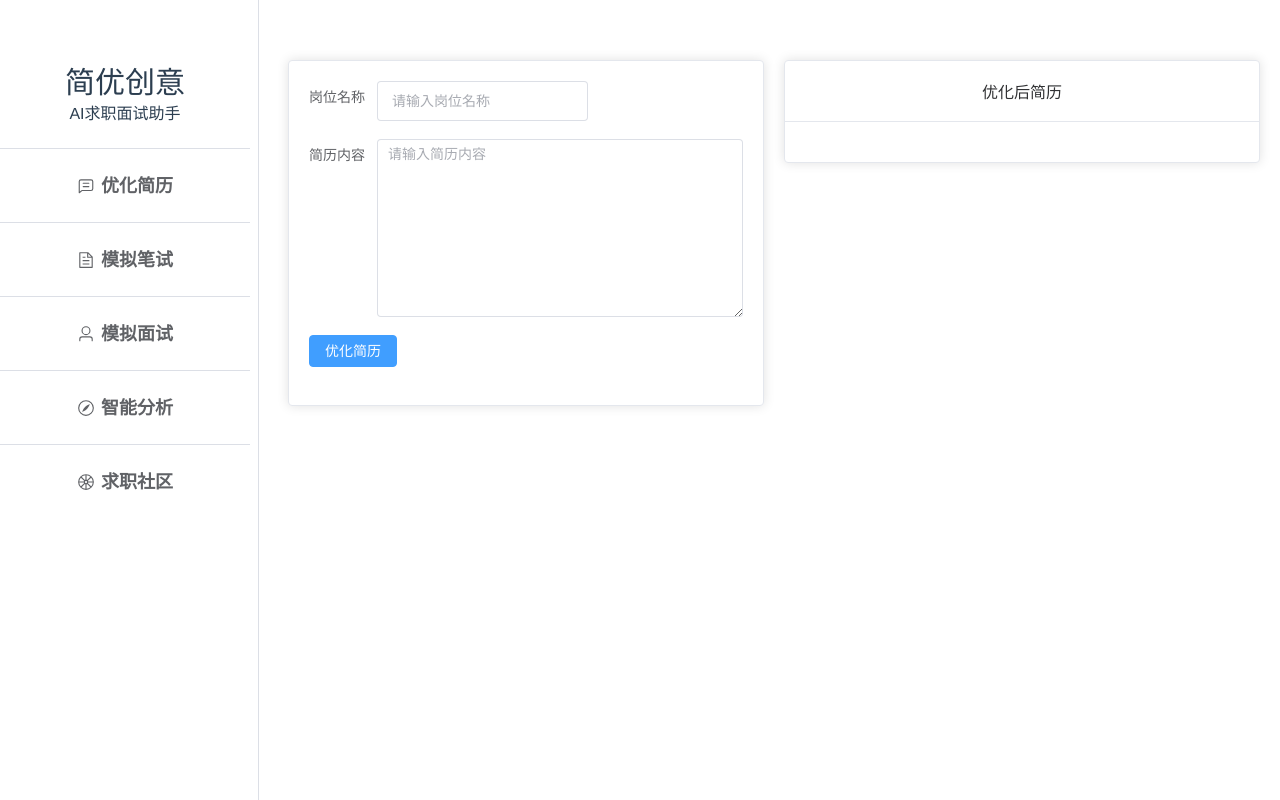
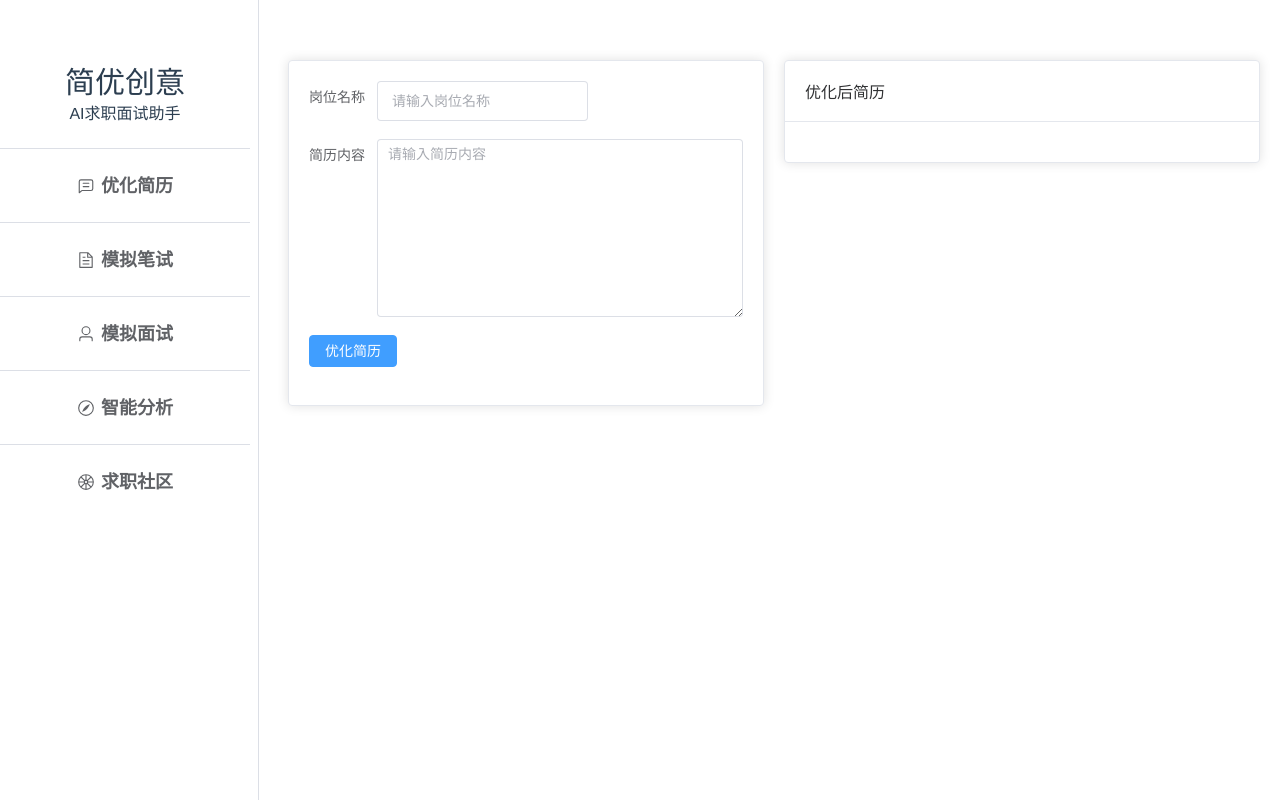
Before and after one commit to Guocork/AI-job-search, a Vue app: page /#/youhua in a window 1280 px wide. Built offline with nearby package versions, Linux system fonts and the light colour scheme.

Commit message:
修复字体不左对齐的问题

```diff
--- a/src/pages/youhua.vue
+++ b/src/pages/youhua.vue
@@ -18,13 +18,13 @@
       </el-card>
     </el-col>
     <el-col :span="12">
-      <el-card class="box-card2" title="优化后简历">
+      <el-card class="box-card2" title="优化后简历" style="text-align: left;white-space: pre-wrap;">
         <template #header>
           <div class="card-header">
             <span>优化后简历</span>
           </div>
         </template>
-        <el-text style="white-space: pre-wrap;text-align: left;" class="mx-1">{{ resume }}</el-text>
+        <el-text class="mx-1">{{ resume }}</el-text>
       </el-card>
     </el-col>
   </el-row>
```
